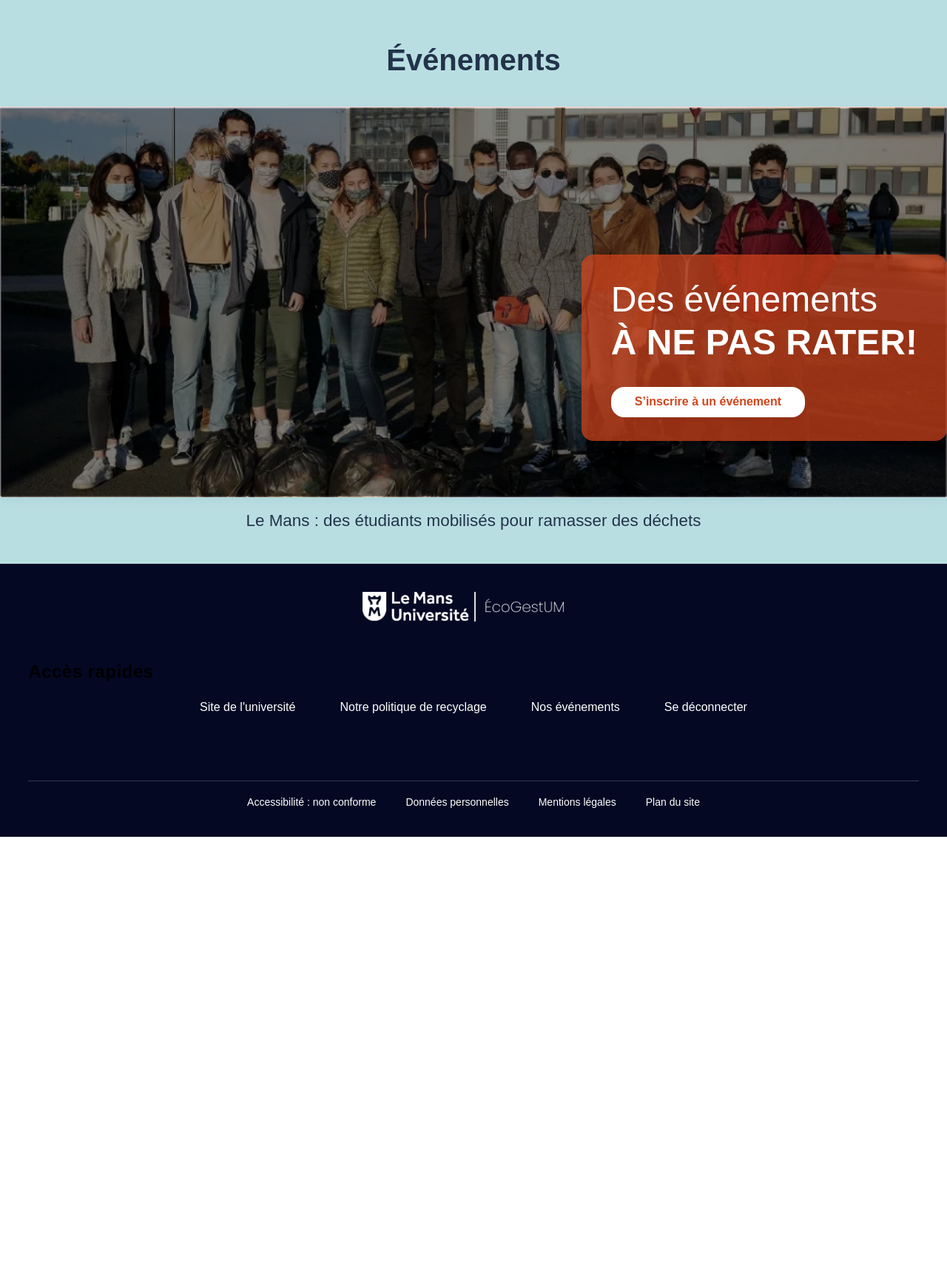
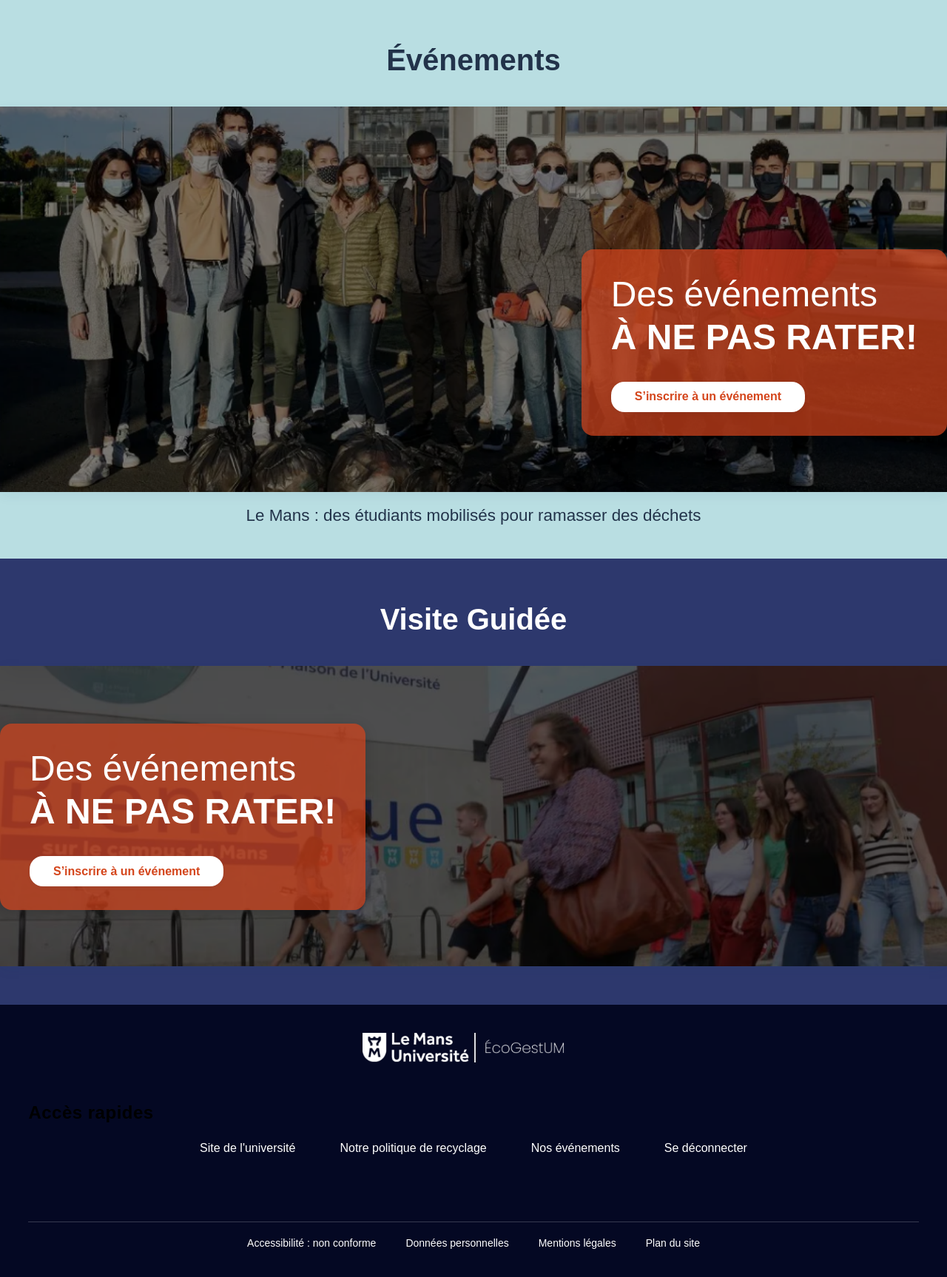
Before and after one commit to Yfufri/EcoGestUm, a PHP site: page / in a window 1280 px wide. Shown: the part 1936-3662 px from the top of the page at 74% size. Before the commit the page ends 3067 px from the top, so only its background shows below. Run offline with PHP 8.4, Linux system fonts and the light colour scheme.

Commit message:
Modif style.css ajout visite-guidée dans Accueil V

```diff
--- a/assets/style.css
+++ b/assets/style.css
@@ -1,6 +1,6 @@
-/*  Style de L'Accueil Visiteur */
+/*-----Style de L'Accueil Visiteur-----*/
 /* styles  image sous header  */
-/* Section bannière */
+/*--Section bannière--*/
 .banner-recycler {
     background-image: url('../assets/Accueil/PhotoAccueil1.png');
     min-height: 190px;
@@ -24,7 +24,7 @@
     box-shadow: 0 4px 18px rgba(0, 0, 0, 0.08);
 }
 
-/* Section engagement */
+/*--Section engagement - Acceuil Visiteur--*/
 .engagement-section {
     width: 100%;
     display: flex;
@@ -103,9 +103,9 @@
     font-family: 'Luciole', Arial, sans-serif;
 }
 
-/*Section evenement  */
-.event-container {
-    width: 100vw;
+/*--Section evenement - Accueil Visiteur--*/
+.event-section {
+    width: 100%;
     /* prend toute la largeur de la fenêtre */
     max-width: 1400px;
     /* limite la largeur max si tu veux */
@@ -147,7 +147,7 @@
     box-shadow: 0 4px 16px rgba(34, 70, 99, 0.07);
 }
 
-/* Bloc orange superposé */
+/* Bloc orange superposé evenement*/
 .event-overlay {
     position: absolute;
     bottom: 80px;
@@ -165,7 +165,7 @@
     z-index: 10;
 }
 
-/* Texte dans le bloc orange */
+/* Texte dans le bloc orange evenement*/
 .event-desc {
     font-size: 3em;
     line-height: 1.2;
@@ -173,7 +173,7 @@
     font-weight: 400;
 }
 
-/* Bouton dans la section evenement */
+/* Bouton dans la section evenement et visite guidée */
 .policy-btn {
     display: inline-block;
     padding: 0.7em 2em;
@@ -191,7 +191,7 @@
 .policy-btn:hover {
     background: #ffe7df;
     color: #2d386d;
-    border: 2px solid #f47952;
+    border: 0px solid #f47952;
 }
 
 /* Légende sous l'image de la section evenement */
@@ -205,11 +205,57 @@
     text-align: center;
 }
 
+/*--Section Visite Guidée  - Accueil Visiteur--*/
+.visite-section {
+   width: 100%;
+    /* prend toute la largeur de la fenêtre */
+    max-width: 1400px;
+    /* limite la largeur max si tu veux */
+    margin: 0 auto;
+    /* centre horizontalement quand largeur max atteinte */
+    box-sizing: border-box;
+    /* pour inclure paddings dans la largeur */
+    background-color: #2d386d;
+    padding: 0;
+    padding-bottom: 3em;
+    overflow: hidden;
+}
 
+/* Titre de la section Visite Guidée  */
+.visite-title {
+    font-size: 2.5em;
+    color: #ffffff;
+    margin: 1em;
+    font-weight: 700;
+    padding: 0.5em 0 0 0;
+    text-align: center;
+}
 
+/* Texte dans le bloc orange evenement*/
+.visite-desc {
+    font-size: 3em;
+    line-height: 1.2;
+    margin-bottom: 1rem;
+    font-weight: 400;
+}
 
-
-
+/* Bloc orange superposé visite guidée*/
+.visite-overlay {
+    position: absolute;
+    bottom: 80px;
+    /* distance du bloc orange par rapport au bas de l'image */
+    left: 0px;
+    /* distance du bloc orange par rapport à la droite */
+    background: rgba(212, 68, 28, 0.7);
+    /* couleur orange semi-transparente */
+    padding: 2rem 2.5rem ;
+    border-radius: 16px;
+    color: white;
+    box-shadow: 0 4px 18px rgba(0, 0, 0, 0.15);
+    max-width: 420px;
+    text-align: left;
+    z-index: 10;
+}
 
 /* Style de la page Connection */
 
--- a/views/VisiteurAccueil/Accueil.php
+++ b/views/VisiteurAccueil/Accueil.php
@@ -40,7 +40,7 @@
     include('views/statistiquesEnv.html');
     ?>
     <!--Evenements Section -->
-    <div class="event-container">
+    <div class="event-section">
         <h1 class="event-title">Événements</h1>
 
         <div class="photo-wrapper">
@@ -58,7 +58,21 @@
             Le Mans : des étudiants mobilisés pour ramasser des déchets
         </div>
     </div>
+    <!-- Visite Guidée Section -->
+    <div class="visite-section">
+        <h1 class="visite-title">Visite Guidée</h1>
 
+        <div class="photo-wrapper">
+            <img src="assets/Accueil/PhotoAccueil3.png" alt="Groupe d'étudiants ramassant des déchets" />
+
+            <div class="visite-overlay">
+                <div class="visite-desc">
+                    Des événements<br><strong>À NE PAS RATER!</strong>
+                </div>
+                <a href="#" class="policy-btn">S’inscrire à un événement</a>
+            </div>
+        </div>
+    </div>
 </body>
 
 </html>
```
Also changed, not shown: assets/Accueil/PhotoAccueil2.png, assets/Accueil/PhotoAccueil3.png (added).
